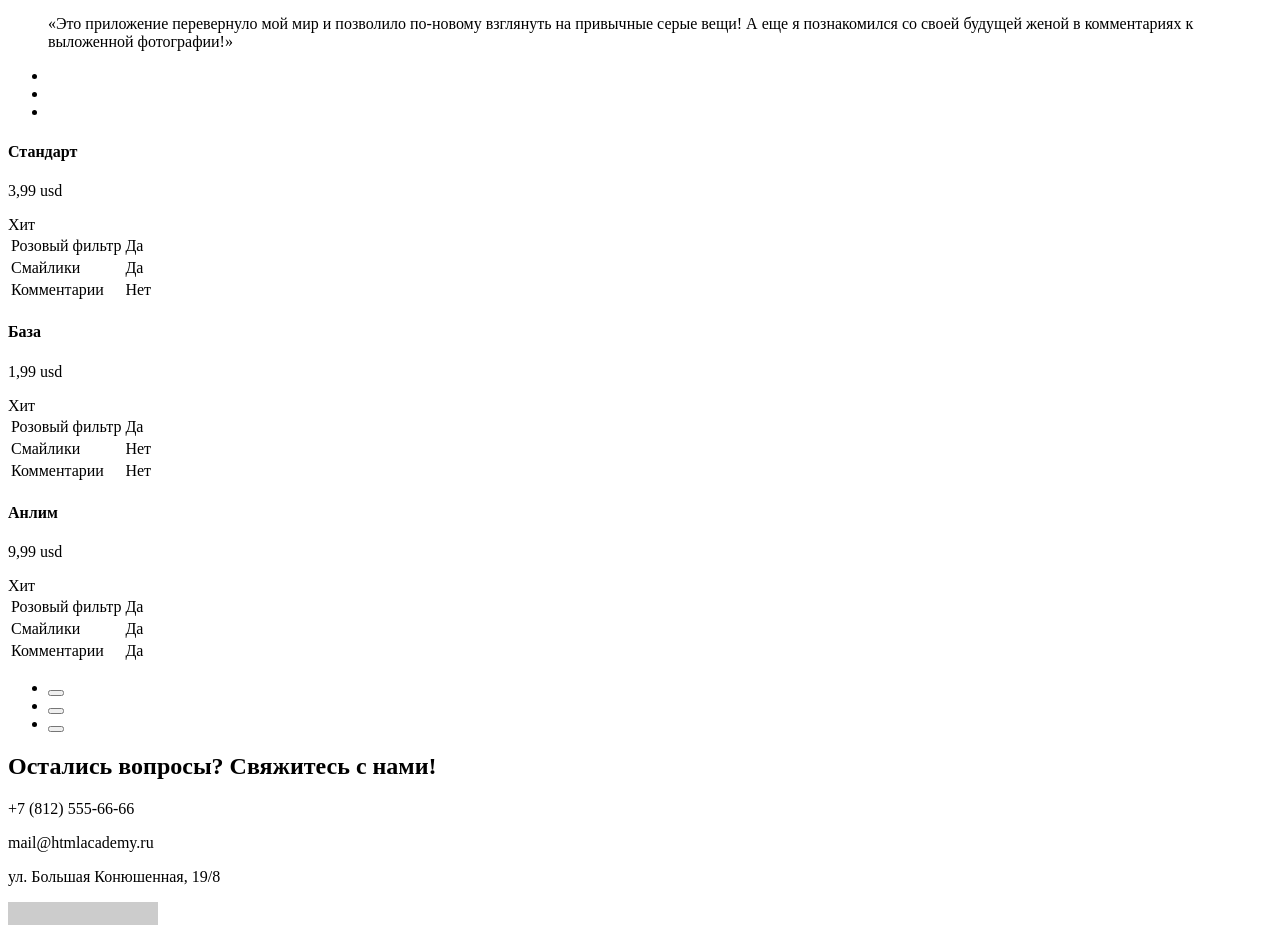
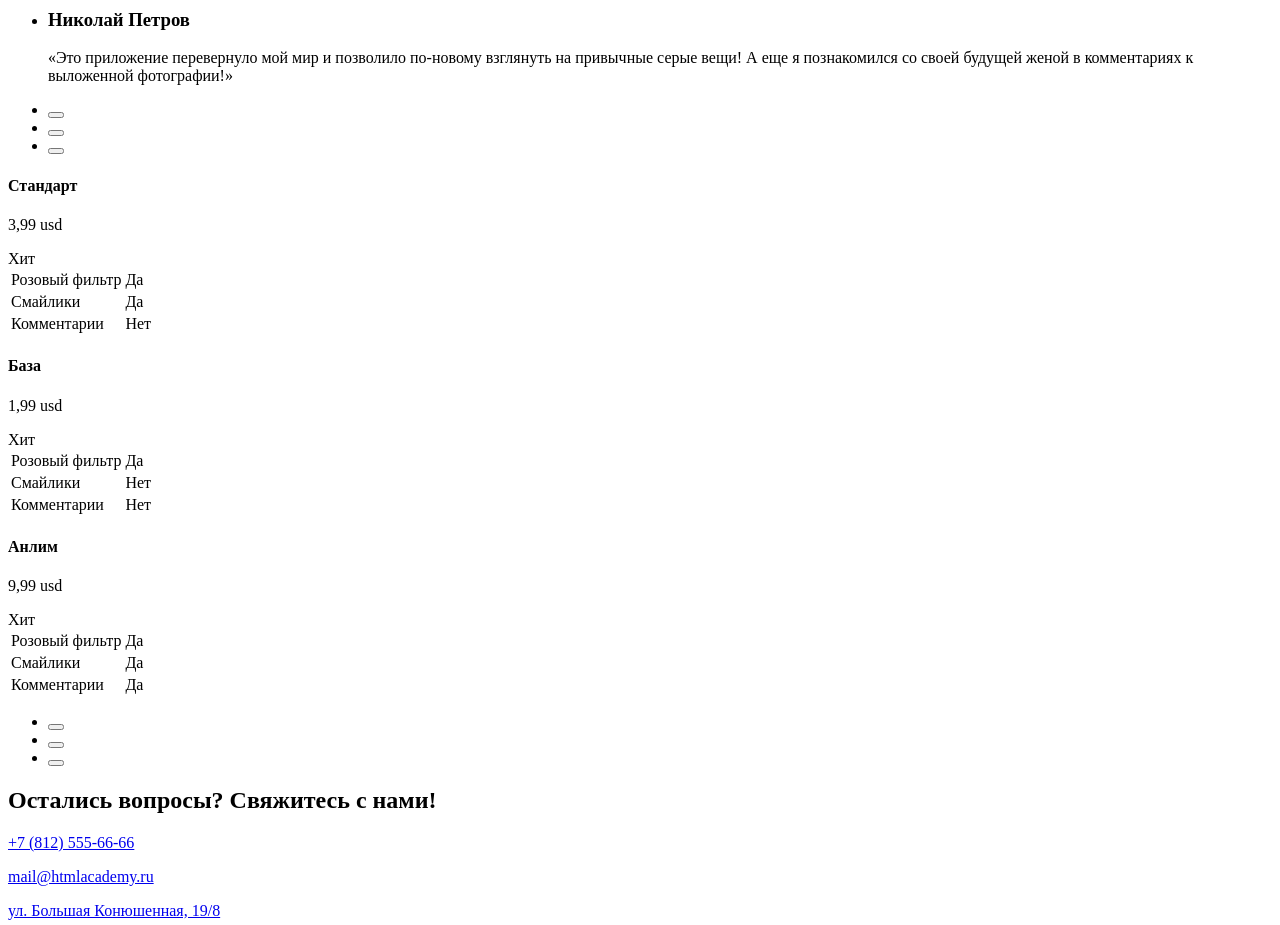
Before and after one commit to HQballz/1461461-pink-21, a website: page source/index.html in a window 1280 px wide. Shown: the part 1087-2012 px from the top of the page. Drawn offline with Linux system fonts and the light colour scheme; placeholder pictures from the web are drawn by us.

Commit message:
Добавляет небольшие исправления в index.html

```diff
--- a/source/index.html
+++ b/source/index.html
@@ -13,7 +13,7 @@
         <button class="main-nav__toggle" type="button">
           <span class="visually-hidden">Открыть меню</span>
         </button>
-        <ul class="main-nav__list">
+        <ul class="main-nav__list visually-hidden">
           <li class="main-nav__list"><a href="#">Главная</a></li>
           <li class="main-nav__list"><a href="catalog.html">Фотографии</a></li>
           <li class="main-nav__list"><a href="#">Конкурс</a></li>
@@ -35,6 +35,7 @@
             <a href="">Android</a>
             <a href="">Windows</a>
           </div>
+          <p class="intro__text">Доступно для iPhone, iPad, Android, Windows Phone, OS X, Windows 8</p>
         </div>
       </section>
 
@@ -79,10 +80,16 @@
           </li>
         </ul>
 
-        <ul class="reviews__toggle">
-          <li class="reviews__toggle-item"></li>
-          <li class="reviews__toggle-item"></li>
-          <li class="reviews__toggle-item"></li>
+        <ul class="toggle reviews__toggle">
+          <li class="toggle__item">
+            <button class="toggle" type="button"></button>
+          </li>
+          <li class="toggle__item">
+            <button class="toggle" type="button"></button>
+          </li>
+          <li class="toggle__item">
+            <button class="toggle" type="button"></button>
+          </li>
         </ul>
       </section>
 
@@ -172,14 +179,14 @@
           </table>
         </div>
 
-        <ul class="tariffs__toggle">
-          <li class="tariffs__toggle-item">
+        <ul class="toggle tariffs__toggle">
+          <li class="toggle__item">
             <button class="toggle" type="button"></button>
           </li>
-          <li class="tariffs__toggle-item">
+          <li class="toggle__item">
             <button class="toggle" type="button"></button>
           </li>
-          <li class="tariffs__toggle-item">
+          <li class="toggle__item">
             <button class="toggle" type="button"></button>
           </li>
         </ul>
@@ -188,10 +195,15 @@
       <section class="contacts">
         <div class="contacts__text">
           <h2 class="contacts__title">Остались вопросы? Свяжитесь с нами!</h2>
-          <p class="contacts__number"><a class="link" href="tel:+78125556666"></a> +7 (812) 555-66-66</p>
-          <p class="contacts__mail"><a class="link" href="mailto:mail@htmlacademy.ru"></a>mail@htmlacademy.ru</p>
-          <p class="contacts__adress"><a class="link" href="https://www.google.com/maps/@59.9387407,30.3226754,19.24z"></a> ул. Большая
-            Конюшенная, 19/8</p>
+          <p class="contacts__number">
+            <a class="link" href="tel:+78125556666">+7 (812) 555-66-66</a>
+          </p>
+          <p class="contacts__mail">
+            <a class="link" href="mailto:mail@htmlacademy.ru">mail@htmlacademy.ru</a>
+          </p>
+          <p class="contacts__adress">
+            <a class="link" href="https://www.google.com/maps/@59.9387407,30.3226754,19.24z">ул. Большая Конюшенная, 19/8</a>
+          </p>
         </div>
 
         <div class="contacts__map">
@@ -211,7 +223,7 @@
 
       <div class="footer__copyright copyright">
         <b class="copyright__text">Разработано</b>
-        <a class="copyright__link" href="https://htmlacademy.ru/intensive/adaptive" aria-label="HTML Academy"></a>
+        <a class="copyright__link" href="https://htmlacademy.ru/intensive/adaptive" aria-label="HTML Academy"><span class="visually-hidden">html academy</span></a>
       </div>
     </footer>
   </body>
```
